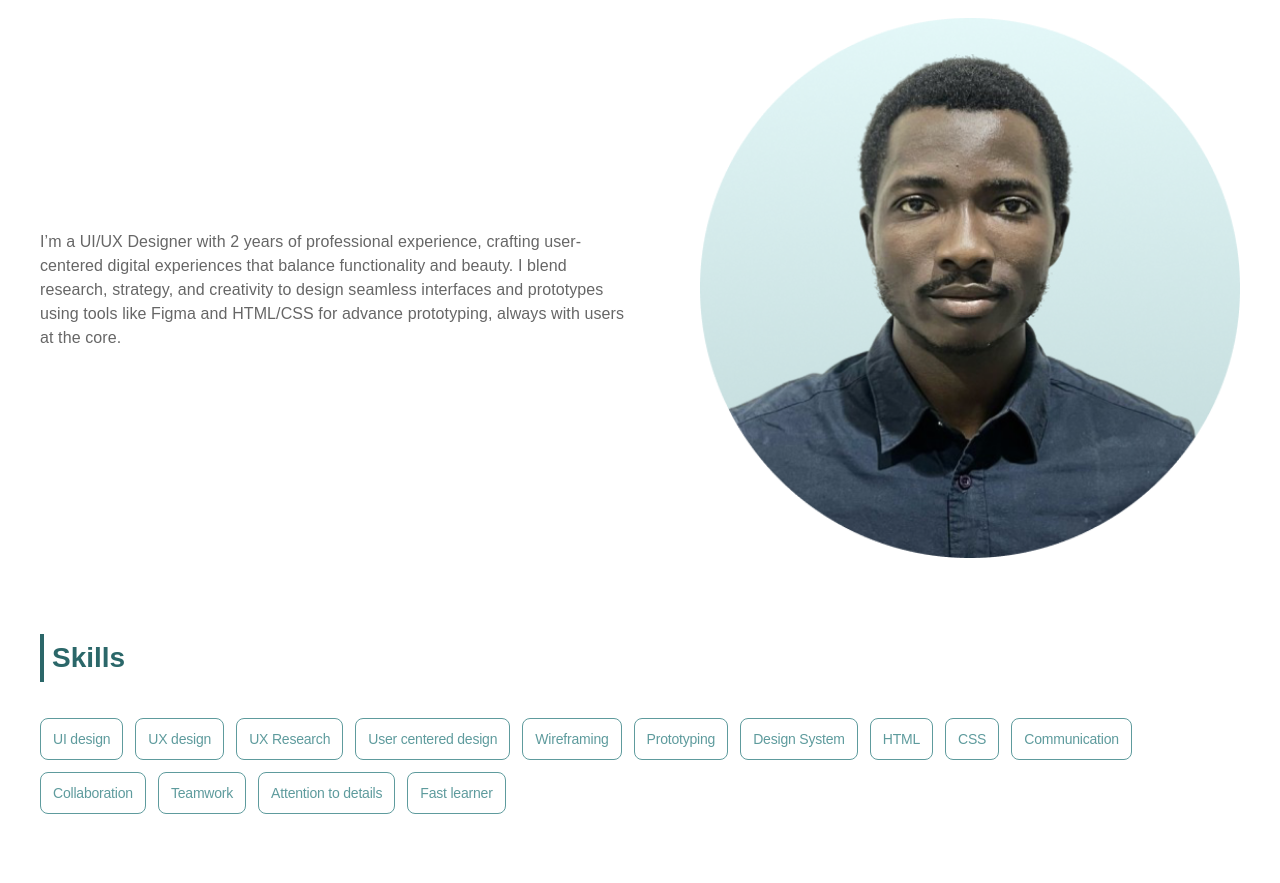
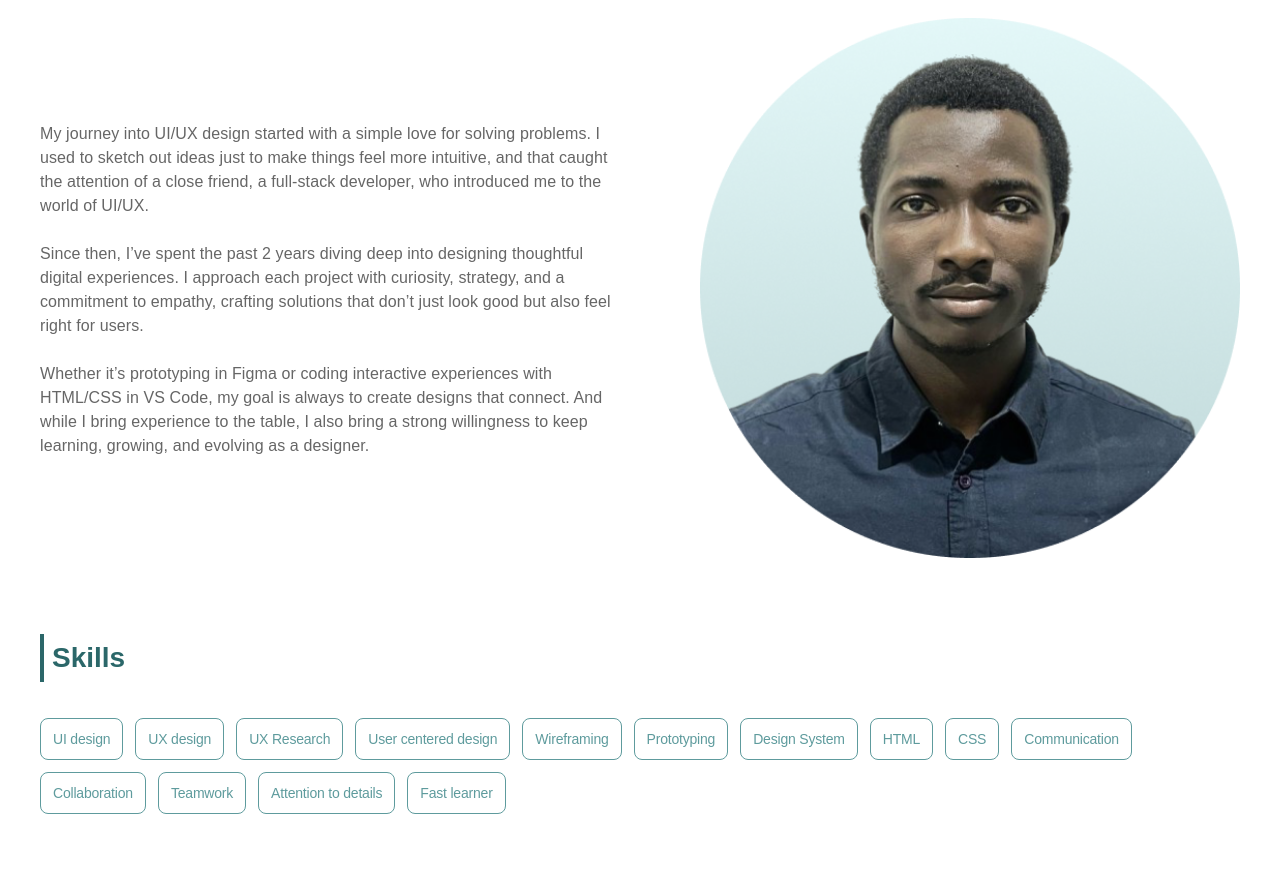
Before and after one commit to Abdoulbst/Abdulbasit-s-portfolio-website-project, a plain HTML site: page index.html in a window 1280 px wide. Shown: the part 2180-3063 px from the top of the page. Drawn offline with Linux system fonts and the light colour scheme.

Commit message:
sixth commit

```diff
--- a/index.html
+++ b/index.html
@@ -428,11 +428,7 @@
         <div class="About-paragraph-text-container animate-hidden slide-left">
 
           <p class="About-paragraph-text-text">
-            I’m a UI/UX Designer with 2 years of professional experience,
-            crafting user-centered digital experiences that balance
-            functionality and beauty. I blend research, strategy, and creativity
-            to design seamless interfaces and prototypes using tools like Figma
-            and HTML/CSS for advance prototyping, always with users at the core.
+            My journey into UI/UX design started with a simple love for solving problems. I used to sketch out ideas just to make things feel more intuitive, and that caught the attention of a close friend, a full-stack developer, who introduced me to the world of UI/UX. <br> <br> Since then, I’ve spent the past 2 years diving deep into designing thoughtful digital experiences. I approach each project with curiosity, strategy, and a commitment to empathy, crafting solutions that don’t just look good but also feel right for users. <br> <br> Whether it’s prototyping in Figma or coding interactive experiences with HTML/CSS in VS Code, my goal is always to create designs that connect. And while I bring experience to the table, I also bring a strong willingness to keep learning, growing, and evolving as a designer.
           </p>
 
         </div>
--- a/style.css
+++ b/style.css
@@ -177,7 +177,7 @@ html {
 }
 
 
-
+/* Header section start */
 .Header-section {
     width: 100%;
     height: auto;
@@ -305,7 +305,10 @@ a {
 .menu-button {
     display: none;
 }
-
+/* Header section end */
+
+
+/* Hero section start */
 .hero-section {
     width: 100%;
     height: auto;
@@ -372,7 +375,10 @@ a {
     width: 100%;
     height: auto;
 }
-
+/* Hero section end */
+
+
+/* Project section start */
 .project-section {
     width: 100%;
     height: auto;
@@ -588,7 +594,10 @@ a {
 .text-button:hover {
     color: #5e9b9d;
 }
-
+/* Project section end */
+
+
+/* About Me section start */
 .About-section {
     width: 100%;
     height: auto;
@@ -616,13 +625,16 @@ a {
     width: 100%;
     height: auto;
     font-family: "Poppins", sans-serif;
-    font-size: 20px;
+    font-size: 18px;
     font-weight: 400px;
     color: #666666;
     line-height: 30px;
     letter-spacing: .2px;
 }
-
+/* About Me section end */
+
+
+/* Skills section start */
 .skills-section {
     width: 100%;
     height: auto;
@@ -666,7 +678,10 @@ a {
     border-color: #e1feff;
     background-color: #e1feff;
 }
-
+/* Skills section end */
+
+
+/* Tool I Use section start */
 .tools-section {
     width: 100%;
     height: auto;
@@ -825,7 +840,10 @@ a {
     letter-spacing: .2px;
     text-align: center;
 }
-
+/* Tools I Use section end */
+
+
+/* Testimonial section start */
 .testimonial-section {
     width: 100%;
     height: auto;
@@ -1008,7 +1026,10 @@ a {
     color: #777777;
     line-height: 18px;
 }
-
+/* Testimonial section end */
+
+
+/* Contact Me section start */
 .Contact-section {
     width: 100%;
     height: auto;
@@ -1164,8 +1185,10 @@ form{
 #contact-form-button{
     width: 100%;
 }
-
-
+/* Contact Me section end */
+
+
+/* Footer section start */
 .footer-section {
     width: 100%;
     height: auto;
@@ -1348,6 +1371,7 @@ form{
     letter-spacing: .2px;
     text-align: center;
 }
+/* Footer section end */
 
 /* Mobile drawer configuration */
 .drawer {
```
